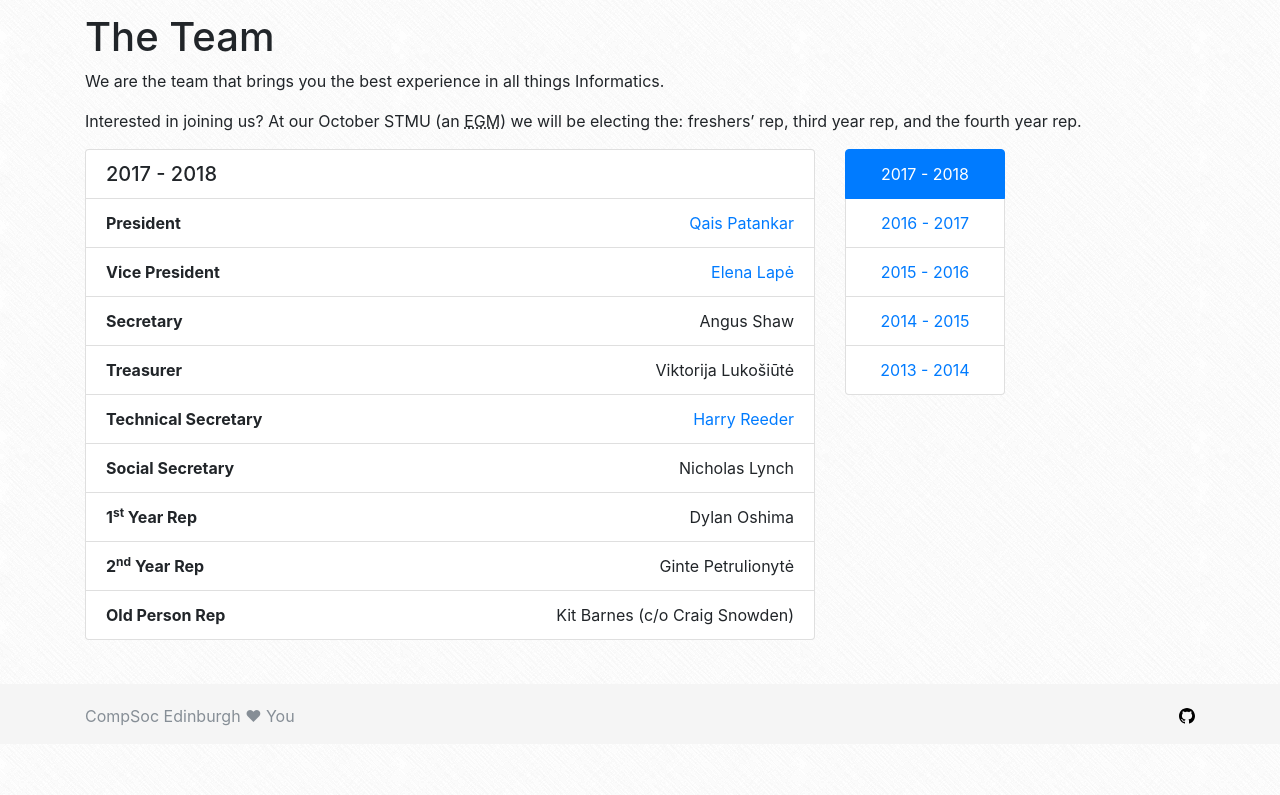
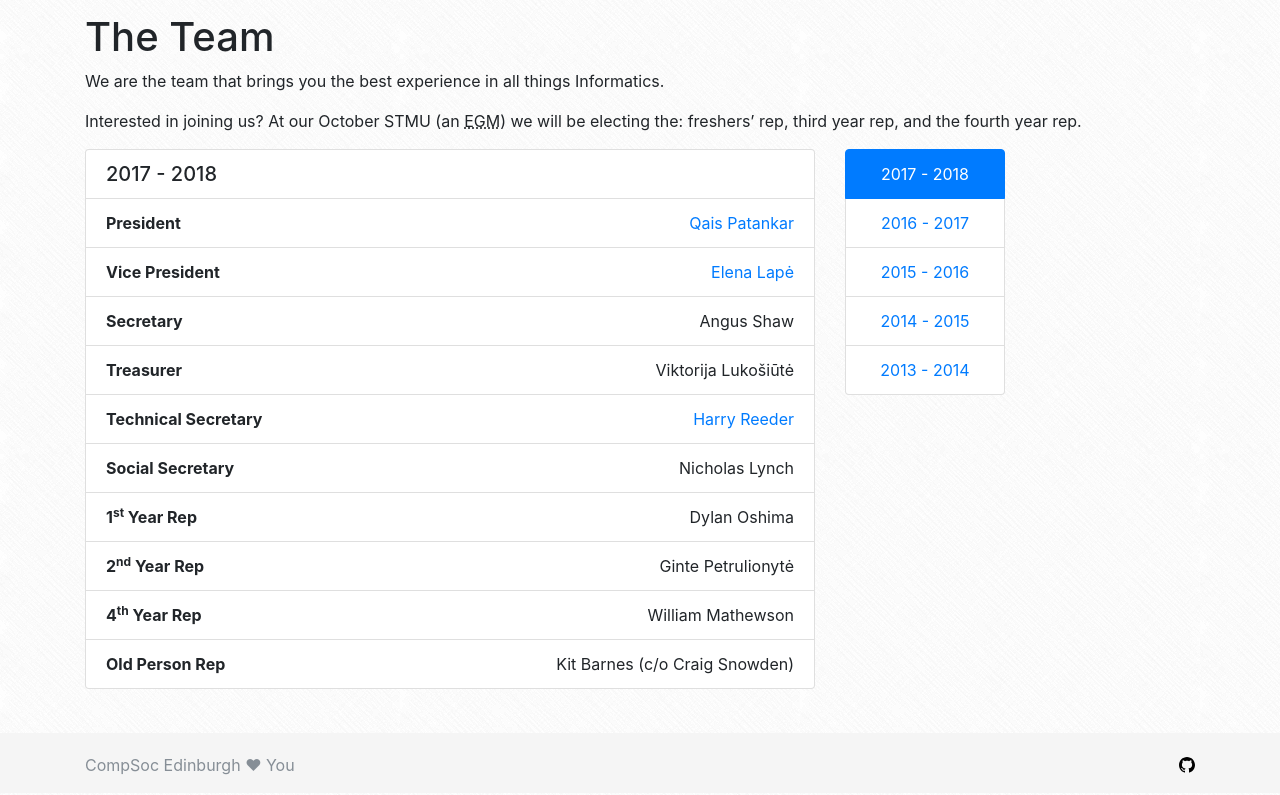
Before and after one commit to compsoc-edinburgh/website, a Jekyll site: the page built from _pages/team.md, in a window 1280 px wide. Shown: the part 346-1141 px from the top of the page. Built offline with Jekyll 4.4.1, drawn with Linux system fonts in a browser that asks for light colours; nearby versions of some CDN libraries; before the commit the page ends 1092 px from its top, so only the background shows below that; some of the changed lines change nothing that is shown.

Commit message:
add year rep

```diff
--- a/_data/committee/2017-2018.yml
+++ b/_data/committee/2017-2018.yml
@@ -27,15 +27,8 @@ members:
   - name: Ginte Petrulionytė
     role: 2<sup>nd</sup> Year Rep
 
-  #- name:
-  #  role: 3<sup>rd</sup> Year Rep
-  #  avatar:
-  #  bio:
-
-  #- name:
-  #  role: 4<sup>th</sup> Year Rep
-  #  avatar:
-  #  bio:
+  - name: William Mathewson
+    role: 4<sup>th</sup> Year Rep
 
   - name: "Kit Barnes (c/o Craig Snowden)"
     role: Old Person Rep
```
